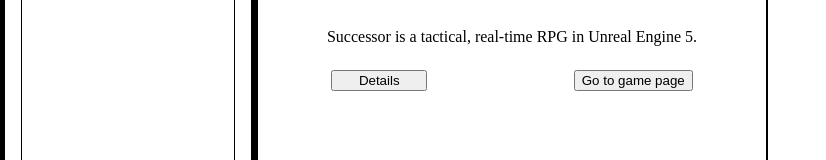
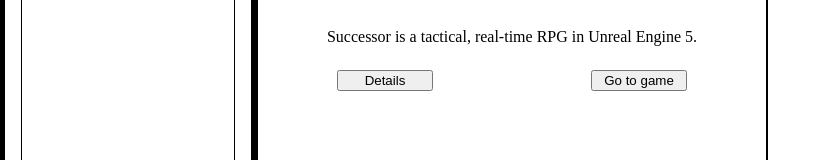
Before and after one commit to ColdIcyDays/react-portfolio, a React (Vite) app: page /Projects/GameProjects in a window 1280 px wide. Shown: the part 392-552 px from the top of the page, without its empty margins (0-826 px from the left). Built offline with nearby package versions, Linux system fonts and the light colour scheme.

Commit message:
Changed CategoryName -> CategorySubpageDenotation for clarity
 - Title.
 - Added some more values to the ProjectsData.json

```diff
--- a/src/TestData/json/ProjectsData.json
+++ b/src/TestData/json/ProjectsData.json
@@ -1,6 +1,8 @@
 [
   {
-    "CategoryName": "WebdevProjects",
+    "CategorySubpageDenotation": "WebdevProjects",
+    "CategoryTitle": "Webdev Projects",
+    "CategoryDescription": "These are my webdev projects i have made, they are cool and neat and cool and sometimes even quite neat. WOW what a wonderful thing! These are my webdev projects i have made, they are cool and neat and cool and sometimes even quite neat. WOW what a wonderful thing!",
     "CategoryCTA": "Go to website",
     "Data":
     [
@@ -25,8 +27,10 @@
     ]
   },
   {
-    "CategoryName": "GameProjects",
-    "CategoryCTA": "Go to game page",
+    "CategorySubpageDenotation": "GameProjects",
+    "CategoryTitle": "Game Projects",
+    "CategoryDescription": "These are my webdev projects i have made, they are cool and neat and cool and sometimes even quite neat. WOW what a wonderful thing! These are my webdev projects i have made, they are cool and neat and cool and sometimes even quite neat. WOW what a wonderful thing!",
+    "CategoryCTA": "Go to game",
     "Data":
     [
       {
--- a/src/components/projects/list-overview/ProjectsListJSONParser.tsx
+++ b/src/components/projects/list-overview/ProjectsListJSONParser.tsx
@@ -18,7 +18,7 @@
     {
         for (let i = 0; i < this.LoadedJSONData.length; i++)
         {
-            if (this.LoadedJSONData[i].CategoryName == aCategory)
+            if (this.LoadedJSONData[i].CategorySubpageDenotation == aCategory)
             {
                 return this.LoadedJSONData[i];
             }
--- a/src/json-interfaces/projects.tsx
+++ b/src/json-interfaces/projects.tsx
@@ -1,7 +1,8 @@
 export interface ProjectData
 {
-    CategoryName: string;
-    "CategoryCTA": string;
+    CategorySubpageDenotation: string;
+    CategoryTitle: string,
+    CategoryCTA: string;
     Data: CategoryData[];
 }
 
```
